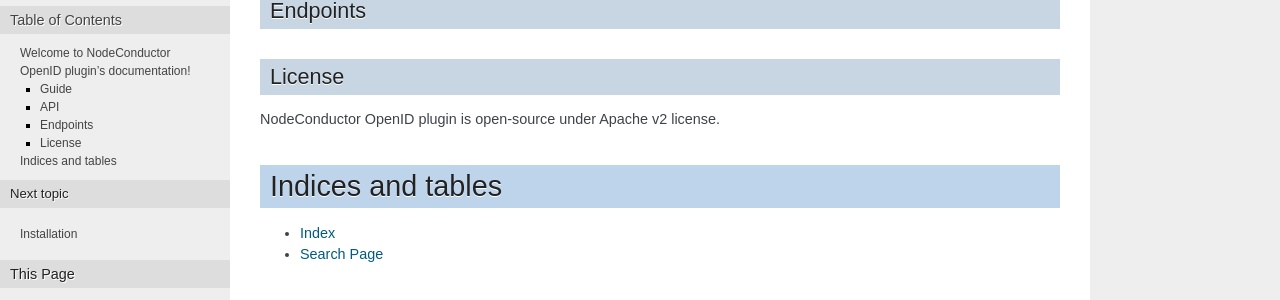
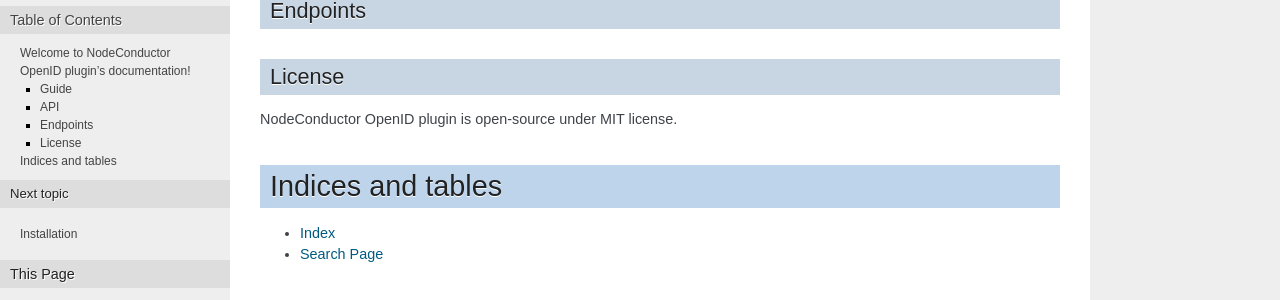
Before and after one commit to opennode/waldur-auth-openid, a Sphinx documentation site: the page built from docs/index.rst, in a window 1280 px wide. Shown: the part 369-669 px from the top of the page. Built offline with Sphinx 7.4.7, drawn with Linux system fonts in a browser that asks for light colours; pages that are not in the unit, such as notebooks, are missing from menus; the version number is read from the project's files by our own code.

Commit message:
Change license to MIT
        - OPS-213

```diff
--- a/docs/index.rst
+++ b/docs/index.rst
@@ -30,7 +30,7 @@
 License
 -------
 
-NodeConductor OpenID plugin is open-source under Apache v2 license.
+NodeConductor OpenID plugin is open-source under MIT license.
 
 
 Indices and tables
--- a/setup.py
+++ b/setup.py
@@ -38,6 +38,6 @@
         'Intended Audience :: Developers',
         'Intended Audience :: System Administrators',
         'Operating System :: OS Independent',
-        'License :: OSI Approved :: Apache Software License',
+        'License :: OSI Approved :: MIT License',
     ],
 )
```
Also changed, not shown: LICENSE.md, 1 other file.
